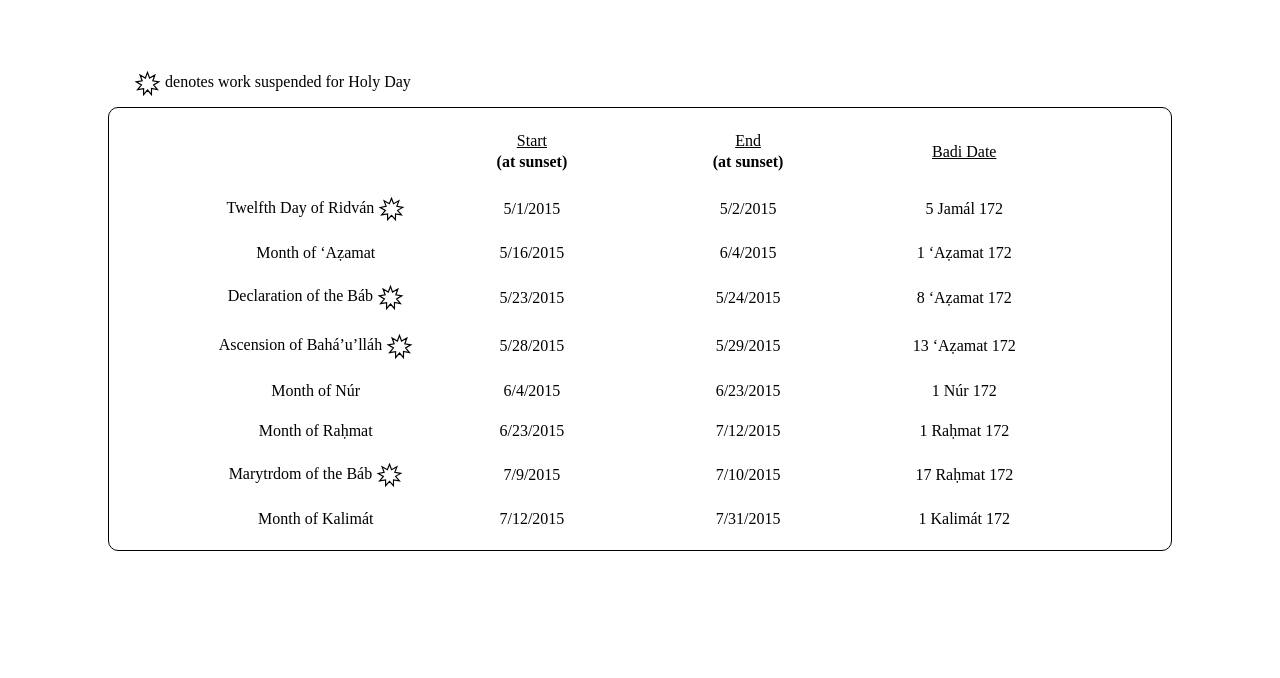
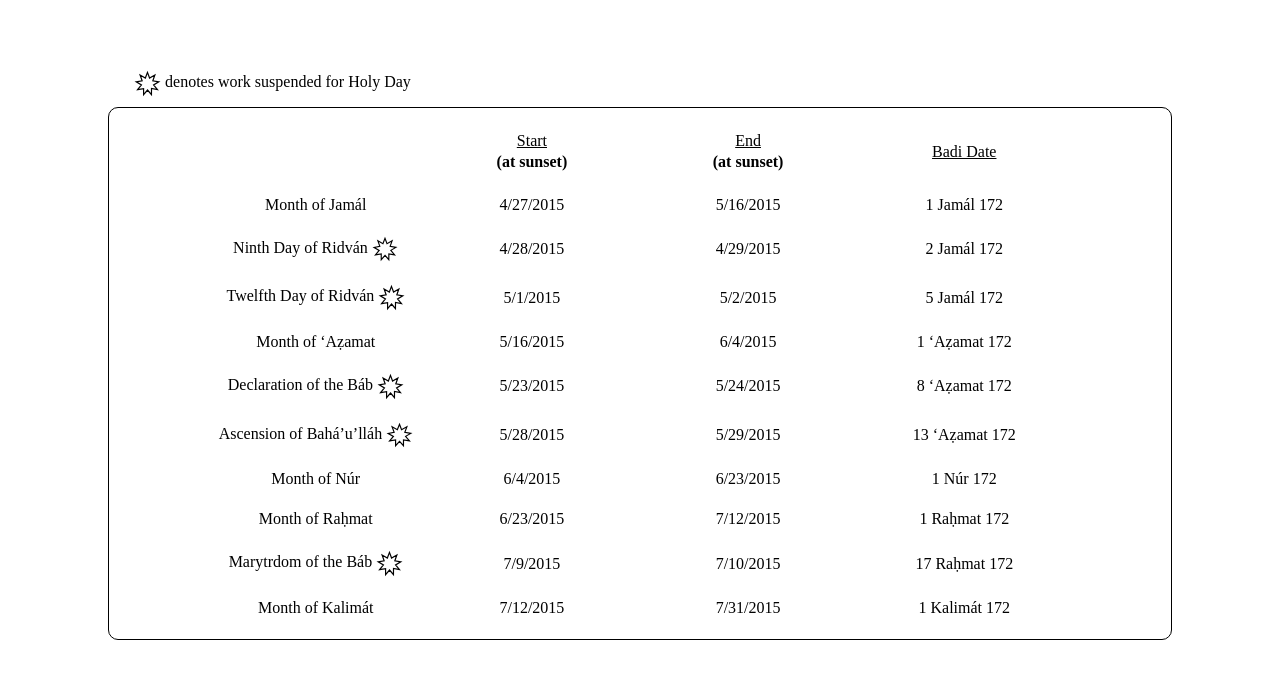
Before and after one commit to bchurchill/badi-cal, a plain HTML site: page index.html in a window 1280 px wide. Drawn offline with nearby package versions, Linux system fonts and the light colour scheme.

Commit message:
filter days more generously for display to user

```diff
--- a/badi.js
+++ b/badi.js
@@ -409,7 +409,8 @@ var BadiCal = {
 
     // 5. filter through these to find those that are actually in provided date range
     days = days.filter(function(day) {
-      return (start_date <= day.start_date.addDays(-1) && day.start_date <= end_date);
+      return (start_date <= day.start_date && day.start_date <= end_date ||
+              start_date <= day.end_date && day.end_date <= end_date);
     });
 
     // 6. sort by gregorian date
--- a/index.html
+++ b/index.html
@@ -47,7 +47,7 @@ $(window).load(function() {
   // Set handler for date picker
 
   // Initialize
-  var d1 = new Date();
+  var d1 = new Date().addDays(-1);
   var d2 = (new Date()).addDays(90);
   update_dates(d1, d2);
 
```
